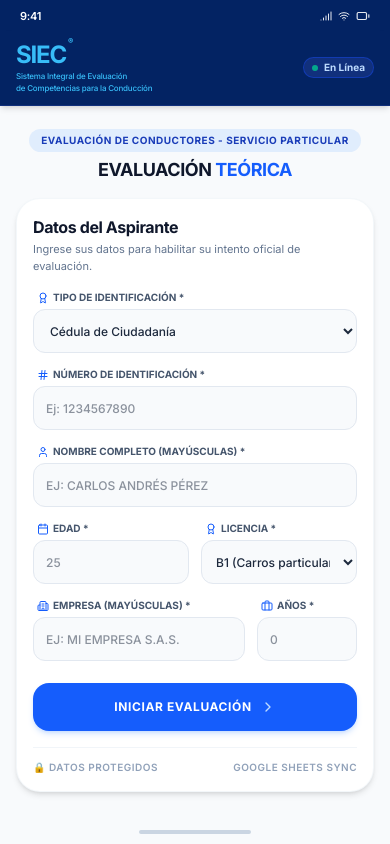
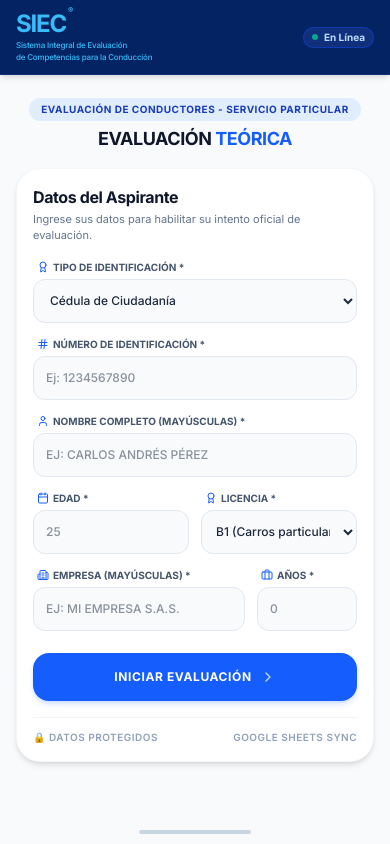
Before and after one commit to campusxalux-arch/Prueba-Te-rica-Carro-Particular, a React (Vite) app: page / in a window 390 px wide. Built offline with nearby package versions, Linux system fonts and the light colour scheme.

Commit message:
refactor(ui): remove simulated status bar
Clean up the mobile frame layout by removing the static status bar component to improve visual minimalism.

```diff
--- a/src/App.tsx
+++ b/src/App.tsx
@@ -7,10 +7,7 @@ import { useState } from "react";
 import { AnimatePresence, motion } from "motion/react";
 import {
   Compass,
-  AlertCircle,
-  Wifi,
-  Signal,
-  Battery
+  AlertCircle
 } from "lucide-react";
 import Header from "./components/Header";
 import RegistrationForm from "./components/RegistrationForm";
@@ -113,16 +110,6 @@ export default function App() {
     <div className="min-h-screen bg-slate-900 sm:bg-slate-950 flex flex-col items-center justify-center font-sans text-slate-800 p-0 sm:p-4 print:p-0 print:bg-white">
       {/* Smartphone Device Frame Container */}
       <div className="w-full max-w-md sm:max-w-[430px] min-h-screen sm:min-h-[820px] sm:max-h-[900px] sm:my-auto sm:rounded-[44px] sm:border-[8px] sm:border-slate-800/90 sm:shadow-[0_25px_60px_-15px_rgba(0,0,0,0.6)] bg-slate-50 flex flex-col relative overflow-hidden transition-all print:border-none print:shadow-none print:m-0 print:max-w-none print:rounded-none print:bg-white print:h-auto print:max-h-none">
-
-        {/* Smartphone Status Bar (Top bar) */}
-        <div className="bg-[#032363] text-white px-5 pt-2 pb-1.5 flex items-center justify-between text-[11px] font-semibold tracking-tight select-none shrink-0 print:hidden">
-          <span>9:41</span>
-          <div className="flex items-center gap-1.5 opacity-90">
-            <Signal className="w-3 h-3" />
-            <Wifi className="w-3 h-3" />
-            <Battery className="w-3.5 h-3.5" />
-          </div>
-        </div>
 
         {/* Co-Branded Header */}
         <Header />
```
